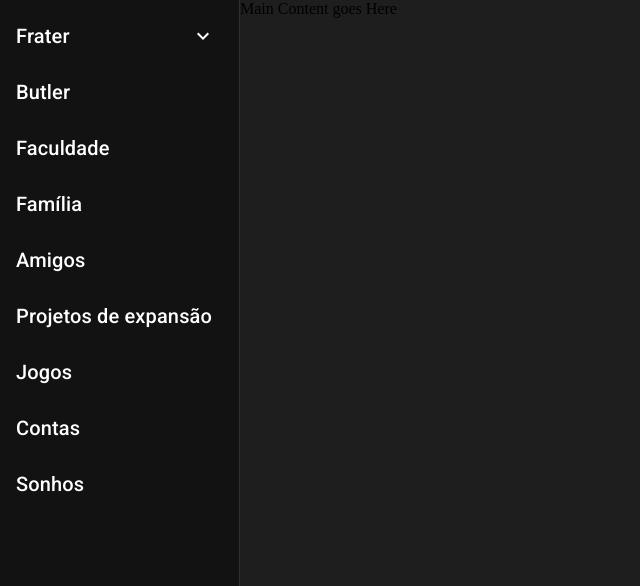
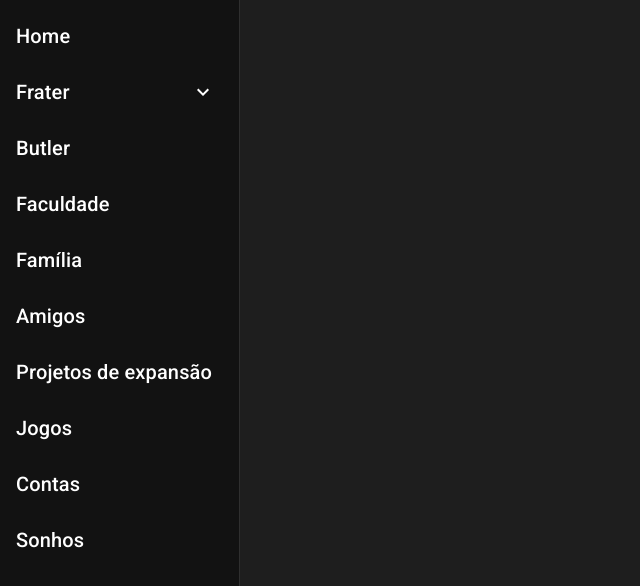
Before and after one commit to RuanVPSantos/euganizacaoFront, a React (Vite) app: page / in a window 1280 px wide. Shown: the top 586 px of the page, without its empty margins (0-640 px from the left). Built offline with nearby package versions, Linux system fonts and the light colour scheme.

Commit message:
projetos update

```diff
--- a/src/App.jsx
+++ b/src/App.jsx
@@ -3,6 +3,8 @@ import { BrowserRouter as Router, Routes, Route } from 'react-router-dom';
 import Sidebar from './components/sidebar'; // Importe o componente Sidebar que criamos anteriormente
 import ContentComponent from './components/ContentComponent'; // Importe o componente ContentComponent (substitua pelo seu componente real)
 import "./App.css"
+import Home from './pages/home';
+import Projetos from './pages/projetos';
 
 const App = () => {
   return (
@@ -10,13 +12,13 @@ const App = () => {
       <div style={{ display: 'flex' }}>
         <Sidebar />
         <Routes>
-          <Route path="/" element={<p>Main Content goes Here</p>} />
+          <Route path="/" element={<Home />} />
           <Route path="/frater" element={<p>Frater content goes here</p>} />
           <Route path="/butler" element={<p>Butler content goes here</p>} />
           <Route path="/faculdade" element={<p>Faculdade content goes here</p>} />
           <Route path="/familia" element={<p>Família content goes here</p>} />
           <Route path="/amigos" element={<p>Amigos content goes here</p>} />
-          <Route path="/projetos" element={<p>Projetos de expansão content goes here</p>} />
+          <Route path="/projetos" element={<Projetos />} />
           <Route path="/jogos" element={<p>Jogos content goes here</p>} />
           <Route path="/contas" element={<p>Contas content goes here</p>} />
           <Route path="/sonhos" element={<p>Sonhos content goes here</p>} />
--- a/src/components/sidebar.jsx
+++ b/src/components/sidebar.jsx
@@ -75,6 +75,16 @@ const Sidebar = () => {
           }}
         >
           <List>
+          <ListItem
+              button
+              component={Link}
+              to={"/"}
+              selected={false}
+            >
+              <ListItemText>
+                <Typography variant="h6">Home</Typography>
+              </ListItemText>
+            </ListItem>
             <ListItem
               button
               key="Frater"
@@ -106,6 +116,7 @@ const Sidebar = () => {
                 ))}
               </List>
             </Collapse>
+
             {OtherLinks.map((item) => (
               <ListItem
                 button
--- /dev/null
+++ b/src/pages/home.jsx
@@ -0,0 +1,7 @@
+import React, { Component } from 'react'
+
+function Home() {
+    return ( <></> );
+}
+
+export default Home;
--- /dev/null
+++ b/src/pages/projetos.jsx
@@ -0,0 +1,12 @@
+import React, { Component } from 'react'
+
+function Projetos() {
+    return ( <>
+    <ul>
+        <li>Stur</li>
+        <li>Samantha</li>
+    </ul>
+    </> );
+}
+
+export default Projetos;
```
Also changed, not shown: src/pages/frater.jsx (added, +12 -0 lines).
